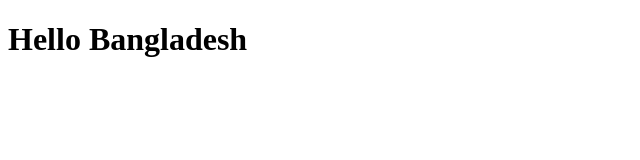
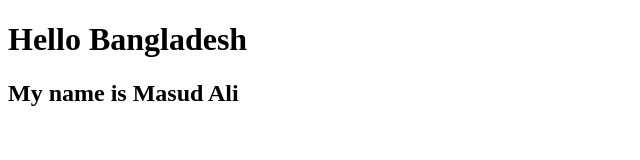
Before and after one commit to masudbhai05/fisrt-website, a plain HTML site: page index.html in a window 1280 px wide. Shown: the whole page, without its empty margins (0-640 px from the left). Drawn offline with Linux system fonts and the light colour scheme.

Commit message:
name updated

```diff
--- a/index.html
+++ b/index.html
@@ -8,5 +8,6 @@
 </head>
 <body>
     <h1>Hello Bangladesh</h1>
+    <h2>My name is Masud Ali</h2>
 </body>
 </html>
```
